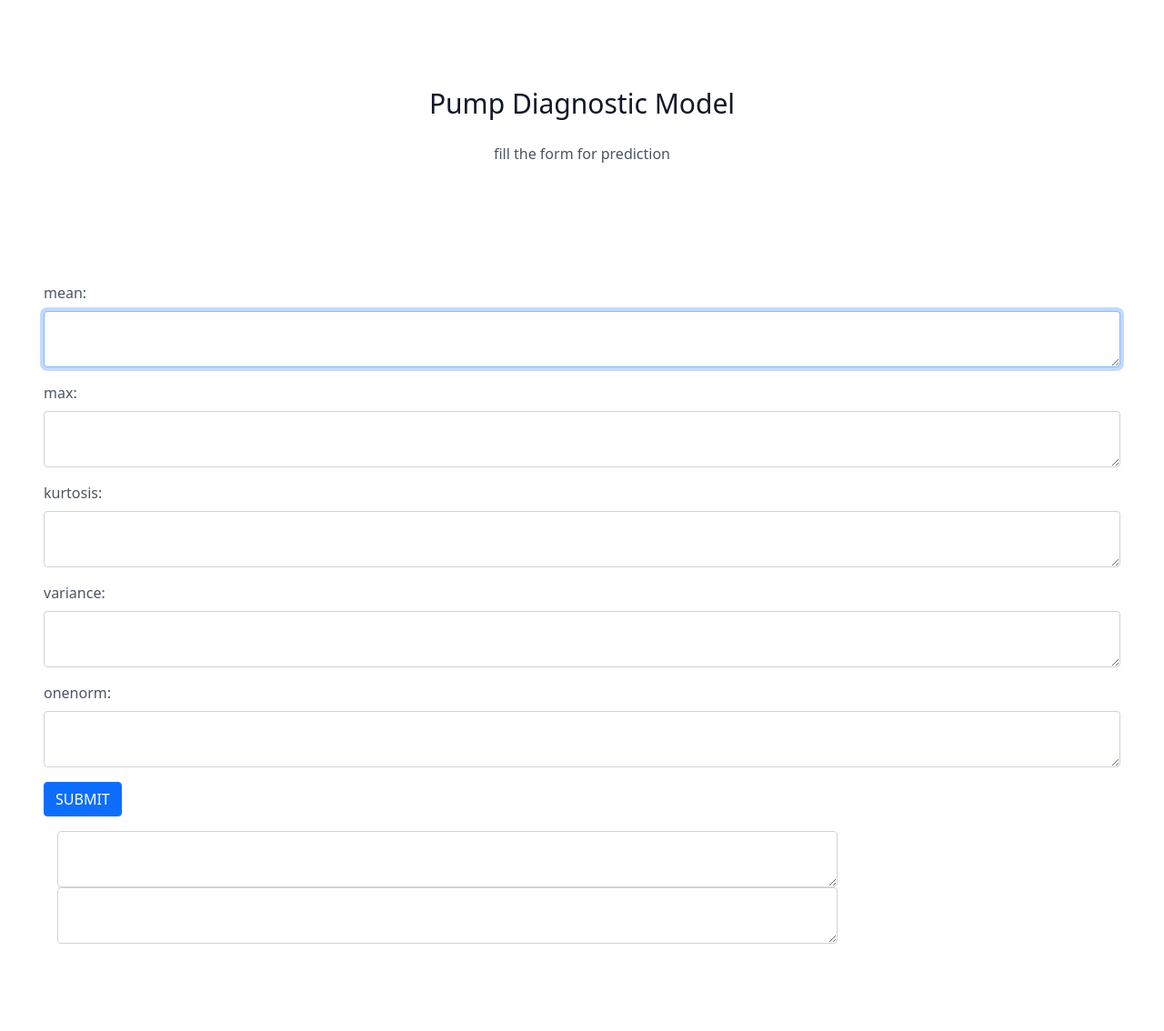
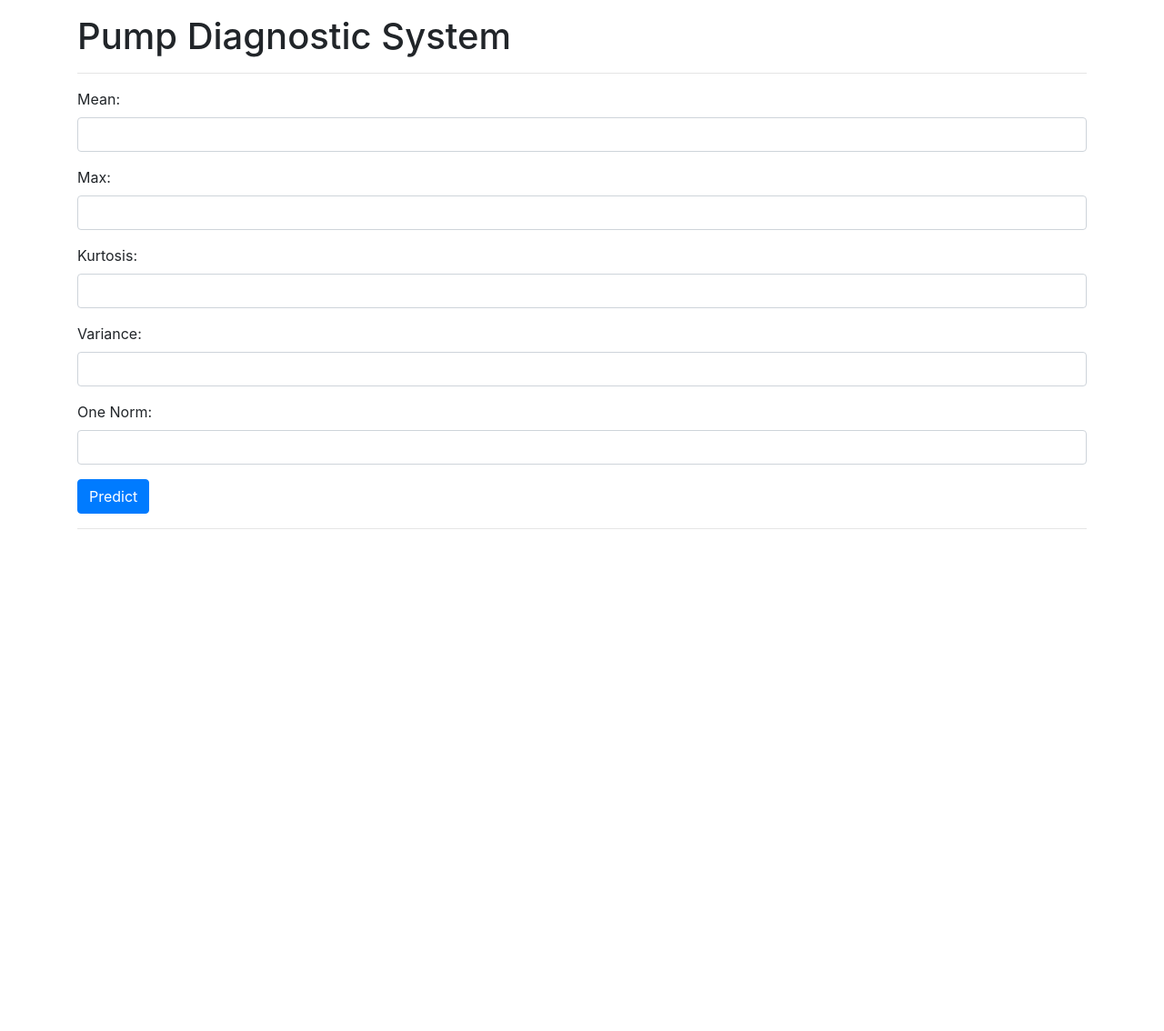
Before and after one commit to raziabdul/FYP-Faizal, a Flask app: page / in a window 1280 px wide. Shown: the whole page at 91% size. After the commit the page ends 582 px from the top, so only its background shows below. Run offline with Flask 2, Linux system fonts and the light colour scheme; some libraries are stand-ins or nearby versions.

Commit message:
Update home.html

```diff
--- a/template/home.html
+++ b/template/home.html
@@ -1,66 +1,43 @@
+<!DOCTYPE html>
 <html>
 <head>
-
-   <link rel="stylesheet" href="https://maxcdn.bootstrapcdn.com/bootstrap/4.3.1/css/bootstrap.min.css">
-  <script src="https://ajax.googleapis.com/ajax/libs/jquery/3.4.1/jquery.min.js"></script>
-  <script src="https://cdnjs.cloudflare.com/ajax/libs/popper.js/1.14.7/umd/popper.min.js"></script>
-  <script src="https://maxcdn.bootstrapcdn.com/bootstrap/4.3.1/js/bootstrap.min.js"></script>
-  <link href="https://cdn.jsdelivr.net/npm/bootstrap@5.0.0-beta3/dist/css/bootstrap.min.css" rel="stylesheet" integrity="sha384-eOJMYsd53ii+scO/bJGFsiCZc+5NDVN2yr8+0RDqr0Ql0h+rP48ckxlpbzKgwra6" crossorigin="anonymous">
-  <link href="https://unpkg.com/tailwindcss@^2/dist/tailwind.min.css" rel="stylesheet">
+	<title>Pump Diagnostic System</title>
+	<link rel="stylesheet" href="https://stackpath.bootstrapcdn.com/bootstrap/4.3.1/css/bootstrap.min.css">
 </head>
-   <body>
-    <title>prediction</title>
-    </head>
-    <body>
-    <section class="text-gray-600 body-font">
-    <div class="container px-5 py-24 mx-auto">
-        <div class="flex flex-col text-center w-full mb-20">
-
-        <h1 class="sm:text-3xl text-2xl font-medium title-font mb-4 text-gray-900">Pump Diagnostic Model</h1>
-        <p class="lg:w-2/3 mx-auto leading-relaxed text-base">fill the form for prediction</p>
-        <br><br><h2><b>{{prediction_text}}</b></h2>
-        </div>
-        <div>
-
-    <form action='/predict' method='POST'>
-		  	<div class="mb-3">
-			 <div class="form-group  purple-border">
-				  <label for="comment">mean:</label>
-				  <textarea class="form-control" rows="2" id="query1" name="query1" rows="2" cols="5" autofocus>{{query1}}</textarea>
+<body>
+	<div class="container mt-3">
+		<h1>Pump Diagnostic System</h1>
+		<hr>
+		<form method="post" action="{{ url_for('predict') }}">
+			<div class="form-group">
+				<label for="query1">Mean:</label>
+				<input type="text" class="form-control" id="query1" name="query1" required>
 			</div>
-			<div class="form-group  purple-border">
-				  <label for="comment">max:</label>
-				  <textarea class="form-control" rows="2" id="query2" name="query2" rows="2" cols="5" autofocus>{{query2}}</textarea>
+			<div class="form-group">
+				<label for="query2">Max:</label>
+				<input type="text" class="form-control" id="query2" name="query2" required>
 			</div>
-			<div class="form-group  purple-border">
-				  <label for="comment">kurtosis:</label>
-				  <textarea class="form-control" rows="2" id="query3" name="query3" rows="2" cols="5" autofocus>{{query3}}</textarea>
+			<div class="form-group">
+				<label for="query3">Kurtosis:</label>
+				<input type="text" class="form-control" id="query3" name="query3" required>
 			</div>
-			<div class="form-group  purple-border">
-				  <label for="comment">variance:</label>
-				  <textarea class="form-control" rows="2" id="query4" name="query4" rows="2" cols="5" autofocus>{{query4}}</textarea>
+			<div class="form-group">
+				<label for="query4">Variance:</label>
+				<input type="text" class="form-control" id="query4" name="query4" required>
 			</div>
-			<div class="form-group  purple-border">
-				  <label for="comment">onenorm:</label>
-				  <textarea class="form-control" rows="2" id="query5" name="query5" rows="2" cols="5" autofocus>{{query5}}</textarea>
-
-
+			<div class="form-group">
+				<label for="query5">One Norm:</label>
+				<input type="text" class="form-control" id="query5" name="query5" required>
 			</div>
-			</div>
-			<div class="mb-3">
-                <button type="submit" class="btn btn-primary" name="submit">SUBMIT</button>
-            </form>
-			</div>
-		  </form>
-		  </div>
-
-			<div class="col-sm-9">
-			<textarea class="form-control" rows="2" id="comment" name="query6" rows="2" cols="5" autofocus>{{output1}}</textarea>
-			<textarea class="form-control" rows="2" id="comment" name="query7" rows="2" cols="5" autofocus>{{output2}}</textarea>
-			</div>
+			<button type="submit" class="btn btn-primary">Predict</button>
+		</form>
+		<hr>
+		{% if output1 %}
+		<div class="alert alert-info">
+			<p>{{ output1 }}</p>
+			<p>{{ output2 }}</p>
 		</div>
+		{% endif %}
 	</div>
-</div>
-</section>
-   </body>
+</body>
 </html>
```
